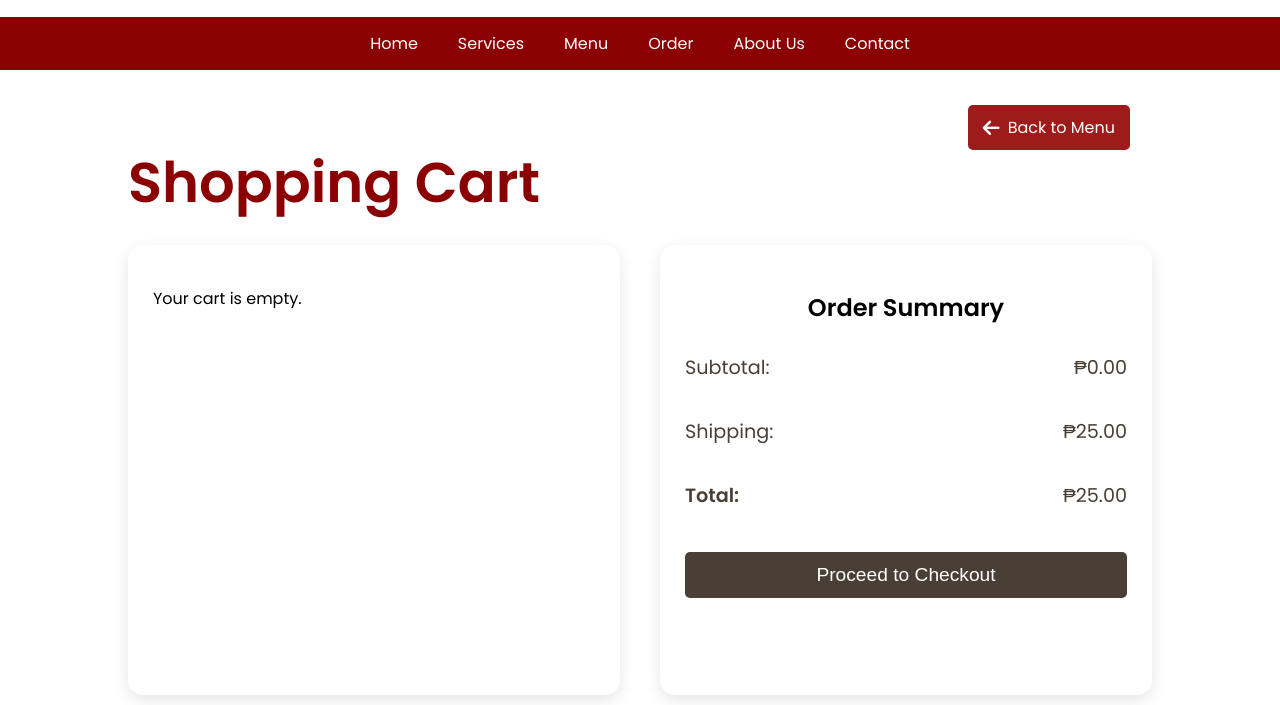
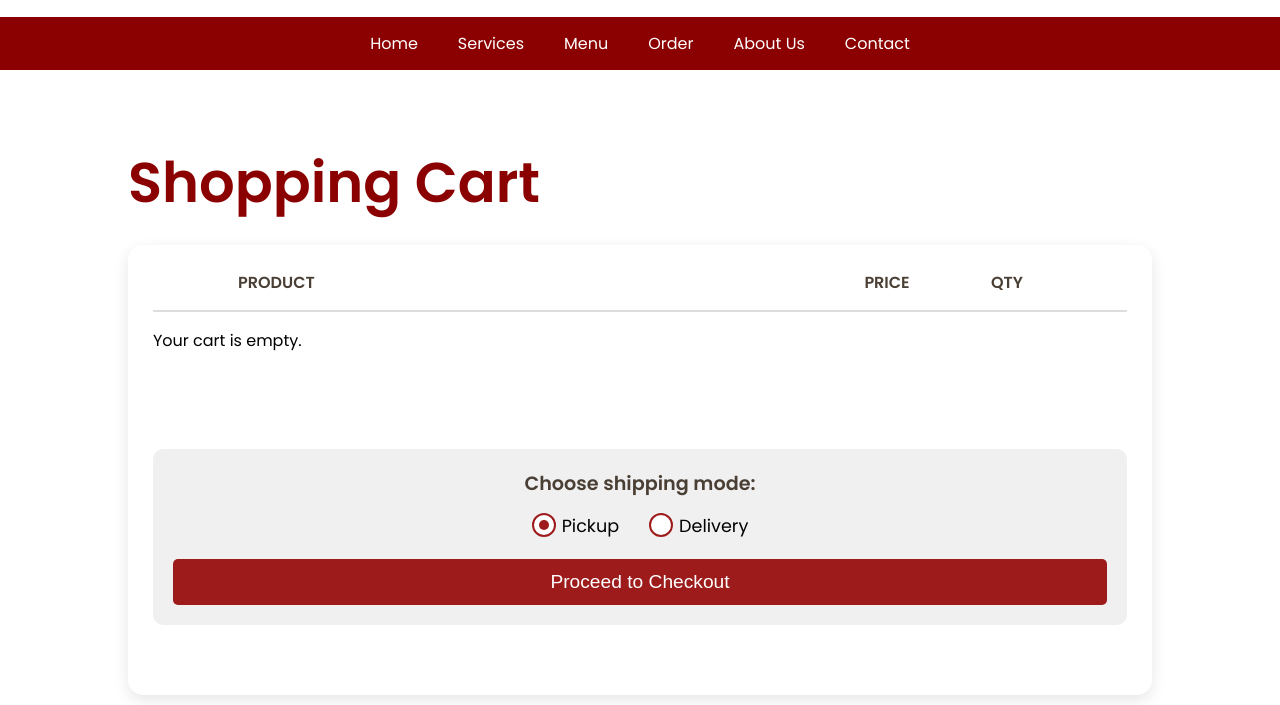
Before and after one commit to lovieenrose/Vitaly-Tea, a plain HTML site: page cart.html in a window 1280 px wide. Shown: the part 95-800 px from the top of the page. Drawn offline with Linux system fonts and the light colour scheme.

Commit message:
Update cart.html

```diff
--- a/cart.html
+++ b/cart.html
@@ -3,7 +3,7 @@
 <head>
     <meta charset="UTF-8">
     <meta name="viewport" content="width=device-width, initial-scale=1.0">
-    <title>Shopping Cart - Vitaly Tea</title>
+    <title>Vitaly Tea</title>
     <link rel="icon" type="image/png" href="favicon.png">
     <link href="https://fonts.googleapis.com/css2?family=Great+Vibes&family=Poppins:wght@300;400;600&display=swap" rel="stylesheet">
     <link rel="stylesheet" href="https://cdnjs.cloudflare.com/ajax/libs/font-awesome/6.0.0/css/all.min.css">
@@ -26,7 +26,6 @@
             flex-direction: column;
         }
 
-
         /* Header Styles */
         #header h1 {
             margin: 0;
@@ -42,22 +41,10 @@
             align-items: center;
             position: relative;
             padding: 20px;
-    width: 100%; /* Ensures full width */
+            width: 100%;
             max-width: 100%;
-    box-sizing: border-box; /* Prevents unwanted overflow */
+            box-sizing: border-box;
         }
-
-
-.my-cart-header {
-    font-size: 3.5em;
-    font-weight: bold;
-    color: darkred;
-    text-align: left; /* Aligns text to the left */
-    width: 80%; /* Matches the container width */
-    max-width: 1200px; /* Ensures it doesn’t get too wide */
-    margin: 20px auto 10px; /* Centers it horizontally and adds spacing */
-}
-
 
         #logo {
             font-size: 3em;
@@ -101,13 +88,14 @@
         /* Navbar Styles */
         #navbar {
             background-color: darkred;
-    width: 100%; /* Ensures full width */
+            width: 100%;
             max-width: 100%;
             box-sizing: border-box;
             margin-bottom: 50px;
+            position: sticky;
+            top: 0;
+            z-index: 1000;
         }
-
-
 
         #navbar ul {
             list-style-type: none;
@@ -185,44 +173,93 @@
             display: block;
         }
 
-        /* Back to Menu Button */
-        .back-btn {
-            position: absolute;
-            top: 200px;
-            right: 150px;
-            background-color: #9e1b1b;
+        /* Footer Styles */
+        #footer {
+            background-color: darkred;
             color: white;
-            padding: 10px 15px;
-            border: none;
-            border-radius: 5px;
-            font-size: 1em;
-            cursor: pointer;
-            text-decoration: none;
-            display: flex;
-            align-items: center;
-            gap: 8px;
-            transition: 0.3s;
+            padding: 20px 40px;
+            position: relative;
+            border-radius: 20px 20px 0 0;
+            margin-top: 100px;
         }
 
-        .back-btn i {
-            font-size: 1.2em;
+        .footer-content {
+            display: flex;
+            justify-content: space-between;
+            align-items: center;
+            flex-wrap: wrap;
         }
 
-        .back-btn:hover {
-            background-color: #7a1515;
+        .footer-logo {
+            font-size: 2em;
+            font-family: 'Great Vibes', cursive;
+            text-align: left;
         }
 
-        /* Main Content */
-        .main-content {
-    flex: 1; /* Ensures it takes remaining space */
-    display: flex;
-    justify-content: center;
-    align-items: flex-start;
-    padding: 40px 0;
-    margin-top: 30px; /* Adjust this value as needed */
+        .footer-links {
+            text-align: center;
+            flex-grow: 1;
         }
 
+        .footer-nav {
+            margin: 15px 0;
+            gap: 100px;
+        }
 
+        .footer-nav a {
+            color: white;
+            text-decoration: none;
+            margin: 0 15px;
+            font-size: 1em;
+            transition: color 0.3s;
+            gap: 100px;
+        }
+
+        .footer-nav a:hover {
+            color: lightgray;
+        }
+
+        .footer-underline {
+            width: 100%;
+            height: 1px;
+            background-color: white;
+            margin: 10px 0;
+        }
+
+        .footer-bottom {
+            display: flex;
+            justify-content: space-between;
+            align-items: center;
+            margin-top: 10px;
+        }
+
+        .social-icons {
+            display: flex;
+            gap: 15px;
+            align-items: center;
+            margin-top: 5px;
+        }
+
+        .social-icons a {
+            color: white;
+            font-size: 1.5em;
+            text-decoration: none;
+            transition: color 0.3s;
+        }
+
+        .social-icons a:hover {
+            color: lightgray;
+        }
+
+        .my-cart-header {
+        font-size: 3.5em;
+        font-weight: bold;
+        color: darkred;
+        text-align: left;
+        width: 80%;
+        max-width: 1200px;
+        margin: 20px auto 10px;
+    }
 
     .container {
         display: flex;
@@ -232,13 +269,12 @@
         max-width: 1200px;
         gap: 40px;
         margin: 0 auto;
-    padding-top: 10px; /* Space above */
-    margin-bottom: 10px; /* Adds space below */
+        padding-top: 10px;
+        margin-bottom: 10px;
     }
 
-
-        .cart-container, .summary-container {
-            width: 50%; /* Each takes half the space */
+    .cart-container {
+        width: 100%;
         background: white;
         padding: 25px;
         border-radius: 15px;
@@ -253,6 +289,13 @@
         padding: 15px 0;
         border-bottom: 1px solid #ddd;
         gap: 20px;
+    }
+
+    .item-price {
+        font-size: 1.1em;
+        font-weight: 600;
+        color: #9e1b1b;
+        margin-right: 10px;
     }
 
     .cart-item img {
@@ -304,7 +347,6 @@
         border-radius: 5px;
     }
 
-        /* Trash Bin Remove Button */
     .remove-btn {
         background: none;
         border: none;
@@ -322,120 +364,129 @@
         font-size: 1.2em;
     }
 
-        /* Order Summary */
-        .summary-container {
-            width: 50%;
-            background-color: white;
-            padding: 25px;
-            border-radius: 15px;
-            box-shadow: 0px 5px 15px rgba(0, 0, 0, 0.1);
-            text-align: center;
-            min-height: 400px;
-            position: relative;
+    /* Cart Header Styles */
+    .cart-header {
+        display: flex;
+        justify-content: space-between;
+        align-items: center;
+        padding: 0 0 15px 0;
+        border-bottom: 2px solid #ddd;
+        font-weight: 600;
+        color: #4a3f35;
+        margin-bottom: 10px;
     }
 
-        .summary-item {
+    .header-product {
+        flex-grow: 1;
+        padding-left: 85px; /* Account for the product image width */
+    }
+
+    .header-price {
+        width: 80px;
+        text-align: center;
+        margin-right: 30px;
+    }
+
+    .header-qty {
+        width: 100px;
+        text-align: center;
+        margin-right: 30px;
+    }
+
+    .header-action {
+        width: 40px;
+    }
+
+    /* Shipping Container Styles */
+    .shipping-container {
+        background-color: #f0f0f0;
+        border-radius: 10px;
+        padding: 20px;
+        margin-top: 30px;
+    }
+
+    .shipping-container h3 {
+    margin-top: 0;
+    margin-bottom: 15px;
+    color: #4a3f35;
+    font-size: 1.2em;
+    text-align: center; /* Add this line to center the text */
+}
+
+    .shipping-options {
         display: flex;
-            justify-content: space-between;
-            font-size: 1.2em;
-            padding: 8px 0;
-            color: #4a3f35;
+        gap: 30px;
+        margin-bottom: 20px;
+        justify-content: center; /* Add this line to center the options */
+    }
+
+    .shipping-option {
+        display: flex;
+        align-items: center;
+        cursor: pointer;
+        position: relative;
+        padding-left: 30px;
+        font-size: 1.1em;
+    }
+
+    .shipping-option input[type="radio"] {
+        position: absolute;
+        opacity: 0;
+        cursor: pointer;
+    }
+
+    .radio-custom {
+        position: absolute;
+        top: 0;
+        left: 0;
+        height: 20px;
+        width: 20px;
+        background-color: white;
+        border: 2px solid #9e1b1b;
+        border-radius: 50%;
+    }
+
+    .shipping-option:hover input ~ .radio-custom {
+        background-color: #f9f9f9;
+    }
+
+    .shipping-option input:checked ~ .radio-custom {
+        background-color: white;
+    }
+
+    .radio-custom:after {
+        content: "";
+        position: absolute;
+        display: none;
+    }
+
+    .shipping-option input:checked ~ .radio-custom:after {
+        display: block;
+    }
+
+    .shipping-option .radio-custom:after {
+        top: 5px;
+        left: 5px;
+        width: 10px;
+        height: 10px;
+        border-radius: 60%;
+        background: #9e1b1b;
     }
 
     .checkout-btn {
-            background-color: #4a3f35;
+        background-color: #9e1b1b;
         color: white;
-            padding: 12px;
+        padding: 12px 20px;
         font-size: 1.2em;
-            width: 100%;
         border: none;
         border-radius: 5px;
         cursor: pointer;
-            margin-top: 15px;
         transition: 0.3s;
+        width: 100%;
     }
 
     .checkout-btn:hover {
-            background-color: black;
-        }
-
-        /* Footer Styles */
-        #footer {
-  background-color: darkred;
-  color: white;
-  padding: 20px 40px;
-  position: relative;
-  border-radius: 20px 20px 0 0;
-  margin-top: 100px;
-  }
-
-  .footer-content {
-  display: flex;
-  justify-content: space-between;
-  align-items: center;
-  flex-wrap: wrap;
-  }
-
-  .footer-logo {
-  font-size: 2em;
-  font-family: 'Great Vibes', cursive;
-  text-align: left;
-  }
-
-  .footer-links {
-  text-align: center;
-  flex-grow: 1;
-  }
-
-  .footer-nav {
-  margin: 15px 0;
-  gap: 100px;
-
-  }
-
-  .footer-nav a {
-  color: white;
-  text-decoration: none;
-  margin: 0 15px;
-  font-size: 1em;
-  transition: color 0.3s;
-  gap: 100px;
-
-  }
-
-  .footer-nav a:hover {
-  color: lightgray;
-  }
-
-  .footer-underline {
-  width: 100%;
-  height: 1px;
-  background-color: white;
-  margin: 10px 0;
-  }
-
-  .footer-bottom {
-  display: flex;
-  justify-content: space-between;
-  align-items: center;
-  margin-top: 10px;
-  }
-
-  .social-icons {
-  display: flex;
-  gap: 15px;
-  align-items: center;
-  margin-top: 5px;
-  }
-  .social-icons a {
-  color: white;
-  font-size: 1.5em;
-  text-decoration: none;
-  transition: color 0.3s;
-  }
-
-  .social-icons a:hover {
-  color: lightgray;
+        background-color: #7a1515;
     }
 
 
@@ -464,9 +515,9 @@
             <li class="menu-dropdown">
                 <a href="menu.html">Menu</a>
                 <div class="dropdown-content">
-                    <a href="#cold-drinks">Cold Drinks</a>
-                    <a href="#warm-drinks">Warm Drinks</a>
-                    <a href="#sandwiches">Sandwiches</a>
+                    <a href="menu.html#cold-drinks">Cold Drinks</a>
+                    <a href="menu.html#warm-drinks">Warm Drinks</a>
+                    <a href="menu.html#sandwiches">Sandwiches</a>
                 </div>
             </li>
             <li><a href="#order">Order</a></li>
@@ -475,34 +526,45 @@
         </ul>
     </div>
 
-    <!-- Main Content -->
-
-        <!-- Back to Menu Button -->
-        <a href="menu.html" class="back-btn">
-            <i class="fas fa-arrow-left"></i> Back to Menu
-        </a>
-
-
- <!-- My Cart Header (Leftmost) -->
+<!-- Shopping Cart Header -->
 <div class="my-cart-header">Shopping Cart</div>
 
+<!-- Shopping Cart Container -->
 <div class="container">
     <!-- Shopping Cart (Left) -->
     <div class="cart-container">
+        <div class="cart-header">
+            <div class="header-product">PRODUCT</div>
+            <div class="header-price">PRICE</div>
+            <div class="header-qty">QTY</div>
+            <div class="header-action"></div>
+        </div>
         <div id="cart-items"></div>
+
+        <!-- Placeholder Space -->
+<div style="height: 50px;"></div>
+
+        <!-- Shipping Mode Selection -->
+        <div class="shipping-container">
+            <h3>Choose shipping mode:</h3>
+            <div class="shipping-options">
+                <label class="shipping-option">
+                    <input type="radio" name="shipping" value="pickup" checked>
+                    <span class="radio-custom"></span>
+                    Pickup
+                </label>
+                <label class="shipping-option">
+                    <input type="radio" name="shipping" value="delivery">
+                    <span class="radio-custom"></span>
+                    Delivery
+                </label>
             </div>
-
-    <!-- Order Summary (Right) -->
-    <div class="summary-container">
-        <h2>Order Summary</h2>
-        <p class="summary-item">Subtotal: <span id="subtotal">₱0.00</span></p>
-        <p class="summary-item">Shipping: <span>₱25.00</span></p>
-        <p class="summary-item"><strong>Total:</strong> <span id="total">₱25.00</span></p>
-        <button class="checkout-btn" onclick="checkout()">Proceed to Checkout</button>
+            <button class="checkout-btn" onclick="proceedToCheckout()">Proceed to Checkout</button>
+        </div>
     </div>
 </div>
 
-
+    <!-- Footer -->
     <div id="footer">
         <div class="footer-content">
             <div class="footer-logo">Vitaly Tea</div>
@@ -527,8 +589,14 @@
         </div>
     </div>
 
+    <script>
+        // Basic cart functionality
+        document.addEventListener("DOMContentLoaded", function() {
+            const cartCount = document.getElementById("cart-count");
+            let cart = JSON.parse(localStorage.getItem("cart")) || [];
+            cartCount.innerText = cart.length;
+        });
 
-    <script>
         document.addEventListener("DOMContentLoaded", loadCart);
 
 function loadCart() {
@@ -558,6 +626,7 @@
                 <img src="${item.image}" alt="${item.name}">
                 <span class="cart-item-name">${item.name}</span>
             </div>
+            <span class="item-price">₱${item.price.toFixed(2)}</span>
             <div class="quantity-controls">
                 <button class="quantity-btn" onclick="updateQuantity(${index}, -1)">-</button>
                 <span class="quantity-display">${item.quantity}</span>
@@ -569,9 +638,6 @@
         `;
         cartContainer.appendChild(cartItem);
     });
-
-            subtotalElement.innerText = `₱${subtotal.toFixed(2)}`;
-            totalElement.innerText = `₱${(subtotal + 25).toFixed(2)}`;
 }
 
 function updateQuantity(index, change) {
@@ -589,18 +655,28 @@
     loadCart();
 }
 
-        function checkout() {
+// Proceed to checkout
+    function proceedToCheckout() {
         let cart = JSON.parse(localStorage.getItem("cart")) || [];
         if (cart.length === 0) {
             alert("Your cart is empty.");
             return;
         }
 
-    alert("Thank you for your order!");
-    localStorage.removeItem("cart");
-    window.location.href = "index.html";
+        // Get the selected shipping mode
+        let shippingMode = document.querySelector('input[name="shipping"]:checked').value;
+
+        // Store cart data and shipping mode in localStorage
+        localStorage.setItem("cart", JSON.stringify(cart));
+        localStorage.setItem("shippingMode", shippingMode);
+
+        // Redirect based on the shipping mode
+        if (shippingMode === "pickup") {
+            window.location.href = "order1.html"; // Redirects to order1.html for Pickup
+        } else {
+            window.location.href = "order2.html"; // Redirects to order2.html for Delivery
         }
-
+    }
     </script>
 </body>
 </html>
```
Lines whose indentation alone changed are shown as unchanged.
